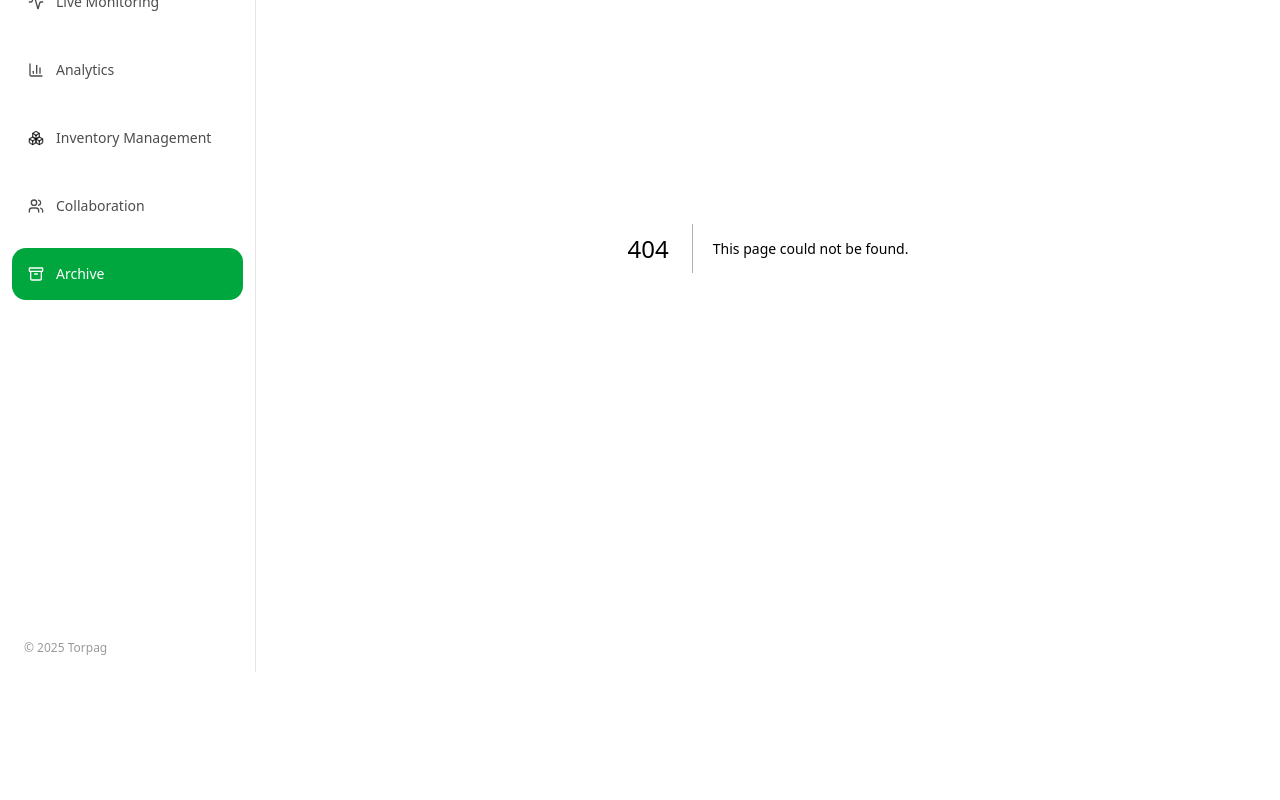
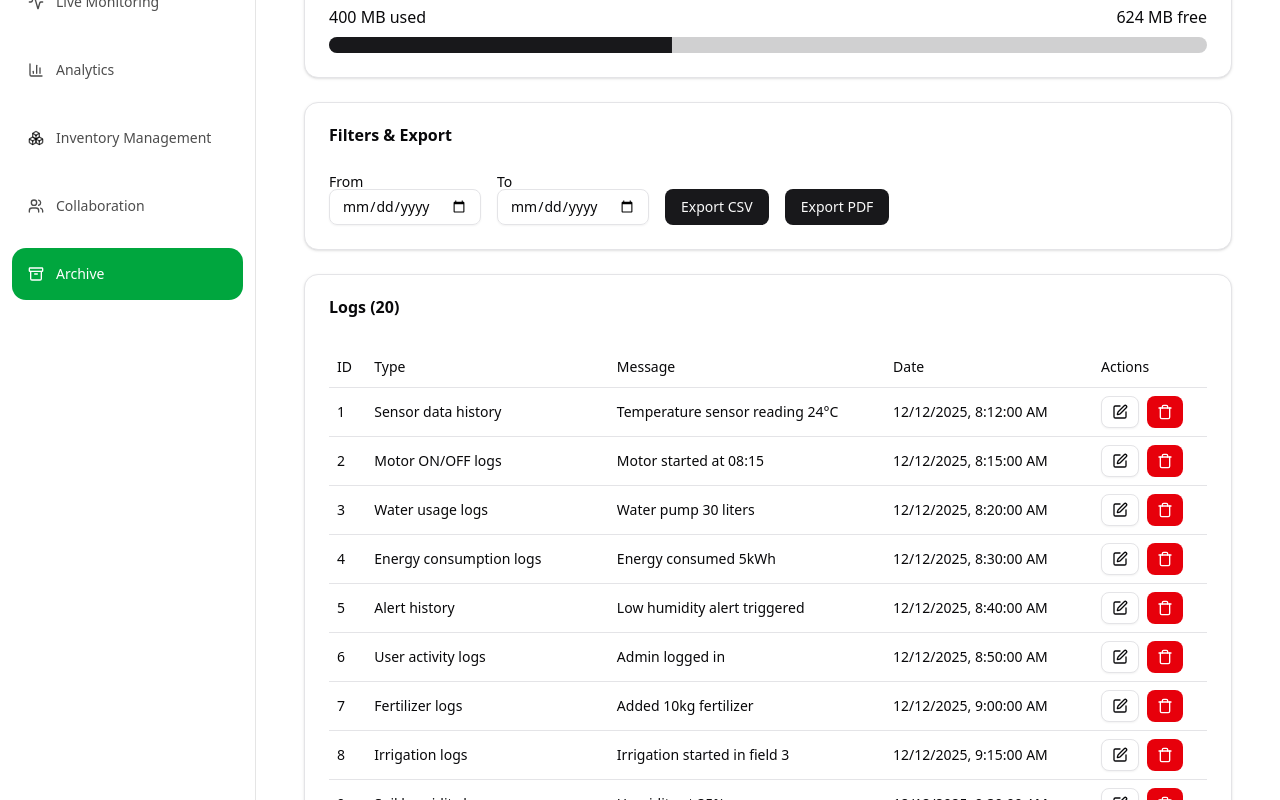
Before and after one commit to abdullayevemil/Torpag, a Next.js app: page /archive in a window 1280 px wide. Before the commit this address had no page. Shown: the part 240-1040 px from the top of the page. Before the commit the page ends 912 px from the top, so only its background shows below. Built offline with nearby package versions, Linux system fonts and the light colour scheme.

Commit message:
Add archive page

```diff
--- /dev/null
+++ b/app/archive/page.tsx
@@ -0,0 +1,145 @@
+"use client";
+
+import { useState } from "react";
+import { Button } from "@/components/ui/button";
+import { Card, CardContent, CardHeader, CardTitle } from "@/components/ui/card";
+import { Input } from "@/components/ui/input";
+import { Label } from "@/components/ui/label";
+import { Progress } from "@/components/ui/progress";
+import { Table, TableBody, TableCell, TableHead, TableHeader, TableRow } from "@/components/ui/table";
+import { Trash, Edit, Plus } from "lucide-react";
+
+// Pre-filled mock logs
+const MOCK_LOGS = [
+  { id: 1, type: "Sensor data history", message: "Temperature sensor reading 24°C", date: "2025-12-12T08:12:00" },
+  { id: 2, type: "Motor ON/OFF logs", message: "Motor started at 08:15", date: "2025-12-12T08:15:00" },
+  { id: 3, type: "Water usage logs", message: "Water pump 30 liters", date: "2025-12-12T08:20:00" },
+  { id: 4, type: "Energy consumption logs", message: "Energy consumed 5kWh", date: "2025-12-12T08:30:00" },
+  { id: 5, type: "Alert history", message: "Low humidity alert triggered", date: "2025-12-12T08:40:00" },
+  { id: 6, type: "User activity logs", message: "Admin logged in", date: "2025-12-12T08:50:00" },
+  { id: 7, type: "Fertilizer logs", message: "Added 10kg fertilizer", date: "2025-12-12T09:00:00" },
+  { id: 8, type: "Irrigation logs", message: "Irrigation started in field 3", date: "2025-12-12T09:15:00" },
+  { id: 9, type: "Soil humidity logs", message: "Humidity at 35%", date: "2025-12-12T09:30:00" },
+  { id: 10, type: "Temperature logs", message: "Ambient temp 25°C", date: "2025-12-12T09:45:00" },
+  { id: 11, type: "Light exposure logs", message: "Sunlight 6h", date: "2025-12-12T10:00:00" },
+  { id: 12, type: "Pesticide usage logs", message: "Pesticide applied to field 2", date: "2025-12-12T10:15:00" },
+  { id: 13, type: "Equipment maintenance logs", message: "Tractor serviced", date: "2025-12-12T10:30:00" },
+  { id: 14, type: "Crop growth logs", message: "Corn height 1.2m", date: "2025-12-12T10:45:00" },
+  { id: 15, type: "Weather logs", message: "Rainfall 5mm", date: "2025-12-12T11:00:00" },
+  { id: 16, type: "Inventory logs", message: "Seeds stock updated", date: "2025-12-12T11:15:00" },
+  { id: 17, type: "Revenue logs", message: "Sold 20kg produce", date: "2025-12-12T11:30:00" },
+  { id: 18, type: "Expense logs", message: "Bought fertilizer 200 AZN", date: "2025-12-12T11:45:00" },
+  { id: 19, type: "Admin actions", message: "New user added", date: "2025-12-12T12:00:00" },
+  { id: 20, type: "System errors", message: "Pump disconnected", date: "2025-12-12T12:15:00" },
+];
+
+export default function FarmingLogsPage() {
+  const [logs, setLogs] = useState(MOCK_LOGS);
+
+  const usedSpace = 400; // in MB (mock)
+  const maxSpace = 1024; // 1GB
+
+  const handleAdd = () => {
+    const newLog = {
+      id: logs.length + 1,
+      type: "Sensor data history",
+      message: `New log entry #${logs.length + 1}`,
+      date: new Date().toISOString(),
+    };
+    setLogs([newLog, ...logs]);
+  };
+
+  const handleEdit = (id: number) => {
+    const edited = logs.map((log) =>
+      log.id === id ? { ...log, message: log.message + " (edited)" } : log
+    );
+    setLogs(edited);
+  };
+
+  const handleRemove = (id: number) => {
+    setLogs(logs.filter((log) => log.id !== id));
+  };
+
+  return (
+    <div className="p-6 space-y-6">
+      {/* Header */}
+      <div className="flex items-center justify-between">
+        <h1 className="text-2xl font-bold">Archive & Logs</h1>
+        <Button onClick={handleAdd}>
+          <Plus className="mr-2 h-4 w-4" /> Add Log
+        </Button>
+      </div>
+
+      {/* Storage Progress */}
+      <Card>
+        <CardHeader>
+          <CardTitle>Storage Usage</CardTitle>
+        </CardHeader>
+        <CardContent>
+          <div className="flex justify-between mb-2">
+            <span>{usedSpace} MB used</span>
+            <span>{maxSpace - usedSpace} MB free</span>
+          </div>
+          <Progress value={(usedSpace / maxSpace) * 100} className="h-4 rounded-lg" />
+        </CardContent>
+      </Card>
+
+      {/* Filters & Export */}
+      <Card>
+        <CardHeader>
+          <CardTitle>Filters & Export</CardTitle>
+        </CardHeader>
+        <CardContent className="flex flex-col sm:flex-row sm:items-end sm:space-x-4 space-y-4 sm:space-y-0">
+          <div>
+            <Label htmlFor="from">From</Label>
+            <Input type="date" id="from" />
+          </div>
+          <div>
+            <Label htmlFor="to">To</Label>
+            <Input type="date" id="to" />
+          </div>
+          <Button>Export CSV</Button>
+          <Button>Export PDF</Button>
+        </CardContent>
+      </Card>
+
+      {/* Logs Table */}
+      <Card>
+        <CardHeader>
+          <CardTitle>Logs ({logs.length})</CardTitle>
+        </CardHeader>
+        <CardContent className="overflow-x-auto">
+          <Table>
+            <TableHeader>
+              <TableRow>
+                <TableHead>ID</TableHead>
+                <TableHead>Type</TableHead>
+                <TableHead>Message</TableHead>
+                <TableHead>Date</TableHead>
+                <TableHead>Actions</TableHead>
+              </TableRow>
+            </TableHeader>
+            <TableBody>
+              {logs.map((log) => (
+                <TableRow key={log.id}>
+                  <TableCell>{log.id}</TableCell>
+                  <TableCell>{log.type}</TableCell>
+                  <TableCell>{log.message}</TableCell>
+                  <TableCell>{new Date(log.date).toLocaleString()}</TableCell>
+                  <TableCell className="space-x-2">
+                    <Button variant="outline" size="sm" onClick={() => handleEdit(log.id)}>
+                      <Edit className="h-4 w-4" />
+                    </Button>
+                    <Button variant="destructive" size="sm" onClick={() => handleRemove(log.id)}>
+                      <Trash className="h-4 w-4" />
+                    </Button>
+                  </TableCell>
+                </TableRow>
+              ))}
+            </TableBody>
+          </Table>
+        </CardContent>
+      </Card>
+    </div>
+  );
+}
--- /dev/null
+++ b/components/ui/label.tsx
@@ -0,0 +1,24 @@
+"use client"
+
+import * as React from "react"
+import * as LabelPrimitive from "@radix-ui/react-label"
+
+import { cn } from "@/lib/utils"
+
+function Label({
+  className,
+  ...props
+}: React.ComponentProps<typeof LabelPrimitive.Root>) {
+  return (
+    <LabelPrimitive.Root
+      data-slot="label"
+      className={cn(
+        "flex items-center gap-2 text-sm leading-none font-medium select-none group-data-[disabled=true]:pointer-events-none group-data-[disabled=true]:opacity-50 peer-disabled:cursor-not-allowed peer-disabled:opacity-50",
+        className
+      )}
+      {...props}
+    />
+  )
+}
+
+export { Label }
--- /dev/null
+++ b/components/ui/progress.tsx
@@ -0,0 +1,31 @@
+"use client"
+
+import * as React from "react"
+import * as ProgressPrimitive from "@radix-ui/react-progress"
+
+import { cn } from "@/lib/utils"
+
+function Progress({
+  className,
+  value,
+  ...props
+}: React.ComponentProps<typeof ProgressPrimitive.Root>) {
+  return (
+    <ProgressPrimitive.Root
+      data-slot="progress"
+      className={cn(
+        "bg-primary/20 relative h-2 w-full overflow-hidden rounded-full",
+        className
+      )}
+      {...props}
+    >
+      <ProgressPrimitive.Indicator
+        data-slot="progress-indicator"
+        className="bg-primary h-full w-full flex-1 transition-all"
+        style={{ transform: `translateX(-${100 - (value || 0)}%)` }}
+      />
+    </ProgressPrimitive.Root>
+  )
+}
+
+export { Progress }
--- /dev/null
+++ b/components/ui/table.tsx
@@ -0,0 +1,116 @@
+"use client"
+
+import * as React from "react"
+
+import { cn } from "@/lib/utils"
+
+function Table({ className, ...props }: React.ComponentProps<"table">) {
+  return (
+    <div
+      data-slot="table-container"
+      className="relative w-full overflow-x-auto"
+    >
+      <table
+        data-slot="table"
+        className={cn("w-full caption-bottom text-sm", className)}
+        {...props}
+      />
+    </div>
+  )
+}
+
+function TableHeader({ className, ...props }: React.ComponentProps<"thead">) {
+  return (
+    <thead
+      data-slot="table-header"
+      className={cn("[&_tr]:border-b", className)}
+      {...props}
+    />
+  )
+}
+
+function TableBody({ className, ...props }: React.ComponentProps<"tbody">) {
+  return (
+    <tbody
+      data-slot="table-body"
+      className={cn("[&_tr:last-child]:border-0", className)}
+      {...props}
+    />
+  )
+}
+
+function TableFooter({ className, ...props }: React.ComponentProps<"tfoot">) {
+  return (
+    <tfoot
+      data-slot="table-footer"
+      className={cn(
+        "bg-muted/50 border-t font-medium [&>tr]:last:border-b-0",
+        className
+      )}
+      {...props}
+    />
+  )
+}
+
+function TableRow({ className, ...props }: React.ComponentProps<"tr">) {
+  return (
+    <tr
+      data-slot="table-row"
+      className={cn(
+        "hover:bg-muted/50 data-[state=selected]:bg-muted border-b transition-colors",
+        className
+      )}
+      {...props}
+    />
+  )
+}
+
+function TableHead({ className, ...props }: React.ComponentProps<"th">) {
+  return (
+    <th
+      data-slot="table-head"
+      className={cn(
+        "text-foreground h-10 px-2 text-left align-middle font-medium whitespace-nowrap [&:has([role=checkbox])]:pr-0 [&>[role=checkbox]]:translate-y-[2px]",
+        className
+      )}
+      {...props}
+    />
+  )
+}
+
+function TableCell({ className, ...props }: React.ComponentProps<"td">) {
+  return (
+    <td
+      data-slot="table-cell"
+      className={cn(
+        "p-2 align-middle whitespace-nowrap [&:has([role=checkbox])]:pr-0 [&>[role=checkbox]]:translate-y-[2px]",
+        className
+      )}
+      {...props}
+    />
+  )
+}
+
+function TableCaption({
+  className,
+  ...props
+}: React.ComponentProps<"caption">) {
+  return (
+    <caption
+      data-slot="table-caption"
+      className={cn("text-muted-foreground mt-4 text-sm", className)}
+      {...props}
+    />
+  )
+}
+
+export {
+  Table,
+  TableHeader,
+  TableBody,
+  TableFooter,
+  TableHead,
+  TableRow,
+  TableCell,
+  TableCaption,
+}
--- a/package.json
+++ b/package.json
@@ -9,6 +9,8 @@
     "lint": "eslint"
   },
   "dependencies": {
+    "@radix-ui/react-label": "^2.1.8",
+    "@radix-ui/react-progress": "^1.1.8",
     "@radix-ui/react-select": "^2.2.6",
     "@radix-ui/react-slot": "^1.2.4",
     "axios": "^1.13.2",
```
Also changed, not shown: 1 other file (tests, documents, lock files or other folders).
